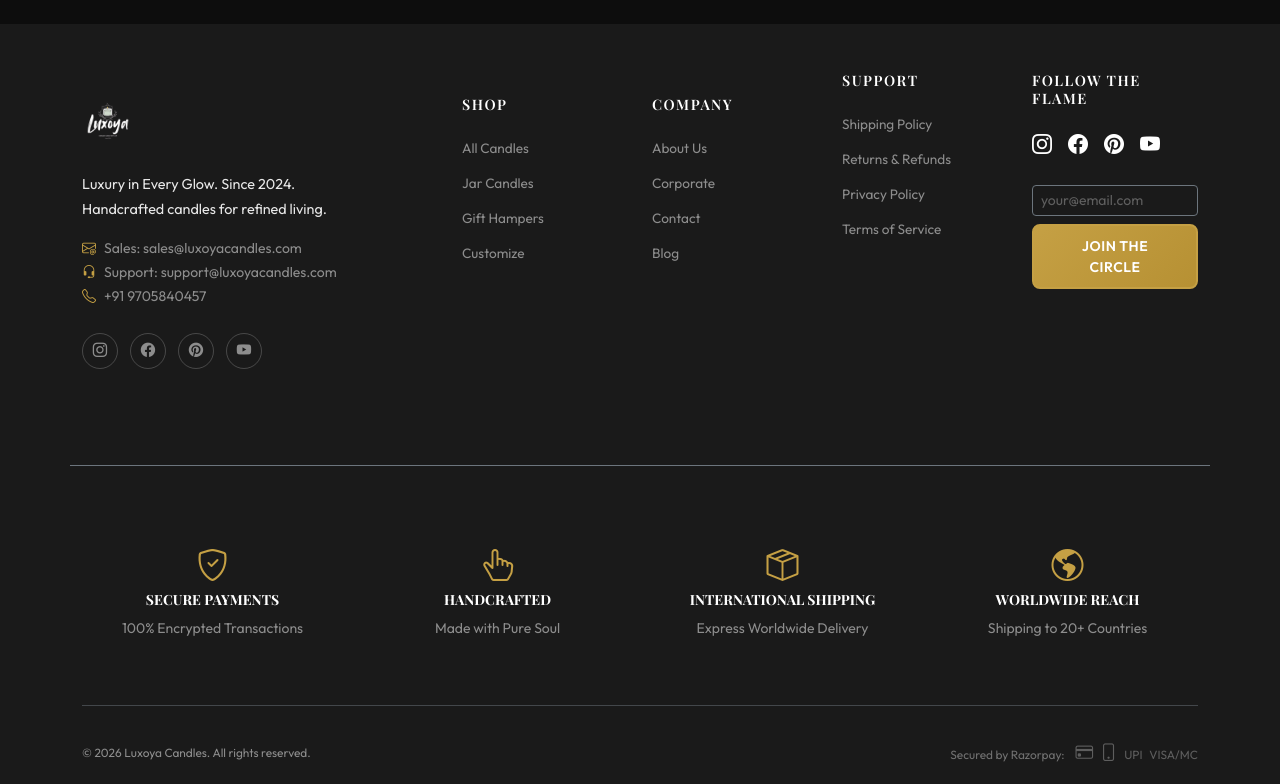
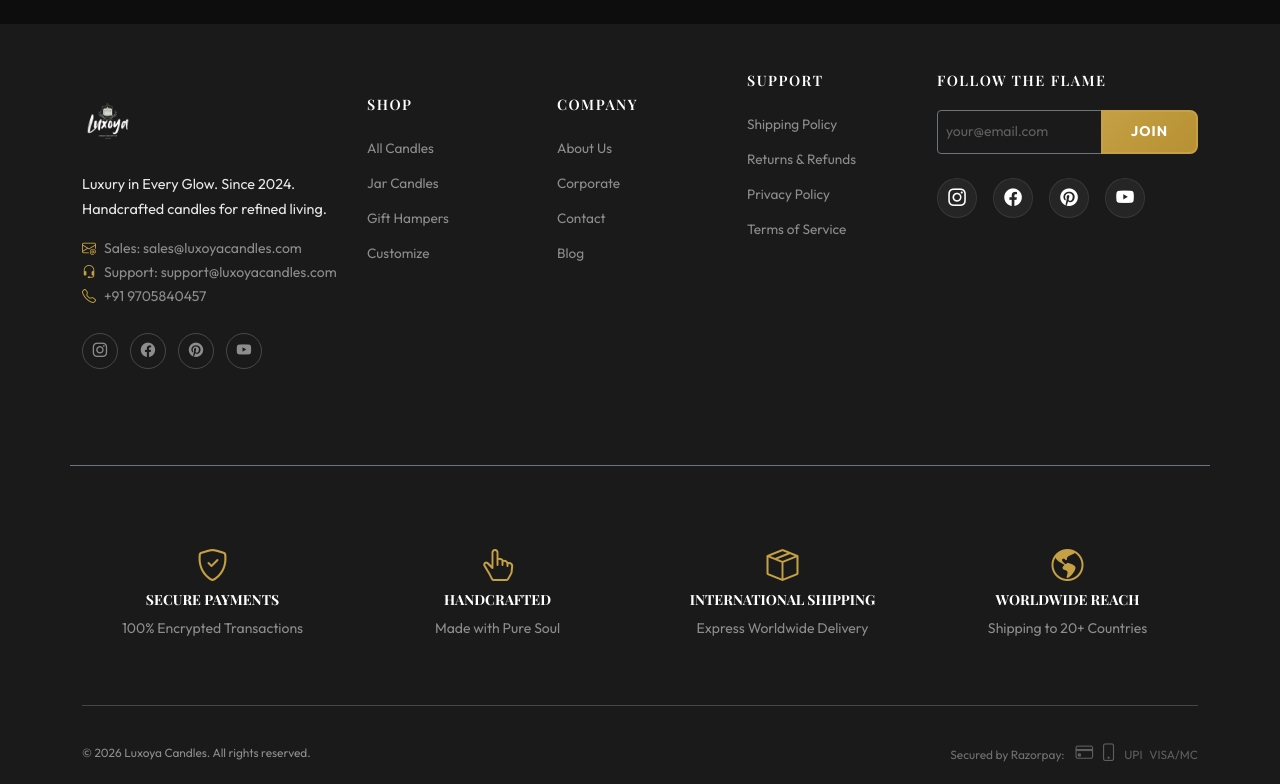
Before and after one commit to LuxoyaCandles/Luxoya_Candles-4.0, a Flask app: page /about in a window 1280 px wide. Shown: the part 2078-2862 px from the top of the page. Run offline with Flask 3, Linux system fonts and the light colour scheme; data that the repository does not hold is empty; some web fonts are replaced.

Commit message:
Hardening (Final Audit): Optimized footer alignment (ratio 3-2-2-2-3), refined social link UI, and fully documented Luxoya 4.1 'International' release in README.

```diff
--- a/templates/base.html
+++ b/templates/base.html
@@ -57,6 +57,38 @@
     <meta name="google-client-id" content="{{ config.get('GOOGLE_CLIENT_ID', '') }}">
 
     {% block extra_css %}{% endblock %}
+    <style>
+        .social-link-v2 {
+            width: 40px;
+            height: 40px;
+            display: flex;
+            align-items: center;
+            justify-content: center;
+            border-radius: 50%;
+            background: rgba(255, 255, 255, 0.05);
+            color: #fff;
+            text-decoration: none;
+            transition: all 0.3s ease;
+            border: 1px solid rgba(255, 255, 255, 0.08);
+            font-size: 1.1rem;
+        }
+        .social-link-v2:hover {
+            background: var(--lx-gold);
+            color: var(--lx-black);
+            transform: translateY(-3px);
+            border-color: var(--lx-gold);
+        }
+        .footer-newsletter .btn-luxoya-gold {
+            border-top-left-radius: 0;
+            border-bottom-left-radius: 0;
+            font-weight: 700;
+            letter-spacing: 1px;
+        }
+        .footer-newsletter .form-control {
+            border-top-right-radius: 0;
+            border-bottom-right-radius: 0;
+        }
+    </style>
 </head>
 
 <body class="">
@@ -292,7 +324,7 @@
         <div class="container">
             <div class="row g-4 py-5">
                 <!-- Brand Column -->
-                <div class="col-lg-4 col-md-6">
+                <div class="col-lg-3 col-md-6">
                     <div class="footer-brand">
                         <img src="{{ url_for('static', filename='images/logo-dark-theme.png') }}" alt="Luxoya Candles"
                             class="brand-logo mb-3" height="40">
@@ -349,26 +381,22 @@
                 </div>
 
                 <!-- Newsletter -->
-                <div class="col-12 col-md-12 col-lg-2 mt-4 mt-lg-0">
+                <div class="col-12 col-md-12 col-lg-3 mt-4 mt-lg-0">
                     <h6 class="footer-heading">Follow The Flame</h6>
+                    <form class="footer-newsletter mb-4" id="footerNewsletterForm">
+                        <div class="input-group">
+                            <input type="email" class="form-control form-control-sm border-secondary bg-transparent text-white"
+                                id="newsletterEmail" placeholder="your@email.com" required>
+                            <button type="submit" class="btn btn-luxoya-gold btn-sm">JOIN</button>
+                        </div>
+                    </form>
                     <div class="d-flex gap-3 mb-4">
-                        <a href="https://www.instagram.com/luxoyacandles" target="_blank" class="text-white fs-5"><i
+                        <a href="https://www.instagram.com/luxoyacandles" target="_blank" class="social-link-v2"><i
                                 class="bi bi-instagram"></i></a>
-                        <a href="https://www.facebook.com/luxoyacandles" target="_blank" class="text-white fs-5"><i
+                        <a href="https://www.facebook.com/luxoyacandles" target="_blank" class="social-link-v2"><i
                                 class="bi bi-facebook"></i></a>
-                        <a href="#" class="text-white fs-5"><i class="bi bi-pinterest"></i></a>
-                        <a href="#" class="text-white fs-5"><i class="bi bi-youtube"></i></a>
-                    </div>
-                    <form class="footer-newsletter" id="footerNewsletterForm">
-                        <input type="email" class="form-control form-control-sm border-secondary bg-transparent text-white"
-                            id="newsletterEmail" placeholder="your@email.com" required>
-                        <button type="submit" class="btn btn-luxoya-gold btn-sm mt-2 w-100">JOIN THE CIRCLE</button>
-                    </form>
-                    <div id="newsletterSuccess" class="mt-3 d-none">
-                        <div class="alert bg-gold-soft border-0 text-gold small p-3 rounded-3">
-                            <i class="bi bi-check-circle-fill me-2"></i><strong>Thanks for joining!</strong>
-                            <p class="mb-0 mt-1">You're now part of the Luxoya inner circle. Expect magic in your inbox soon.</p>
-                        </div>
+                        <a href="#" class="social-link-v2"><i class="bi bi-pinterest"></i></a>
+                        <a href="#" class="social-link-v2"><i class="bi bi-youtube"></i></a>
                     </div>
                 </div>
             </div>
```
Also changed, not shown: README.md.
